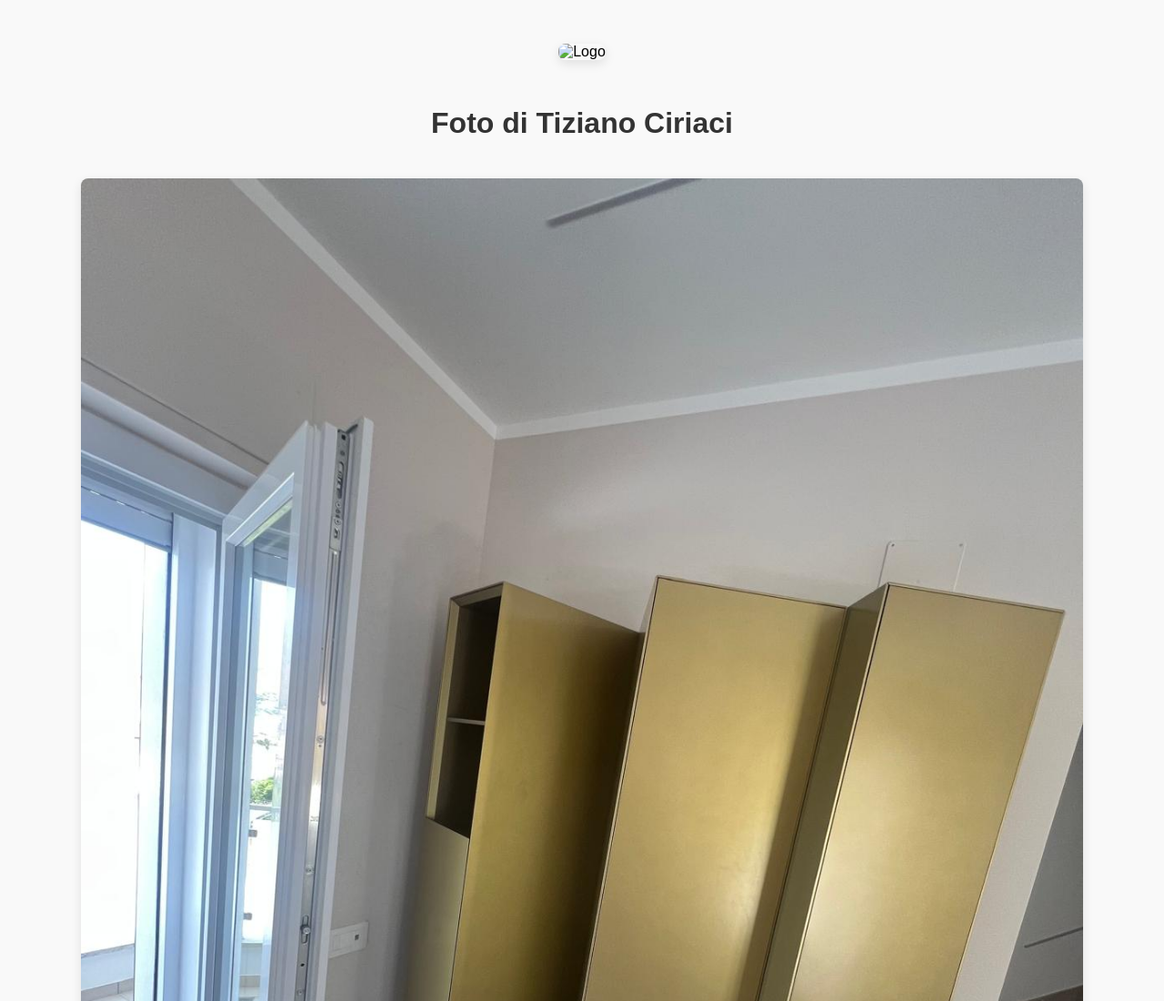
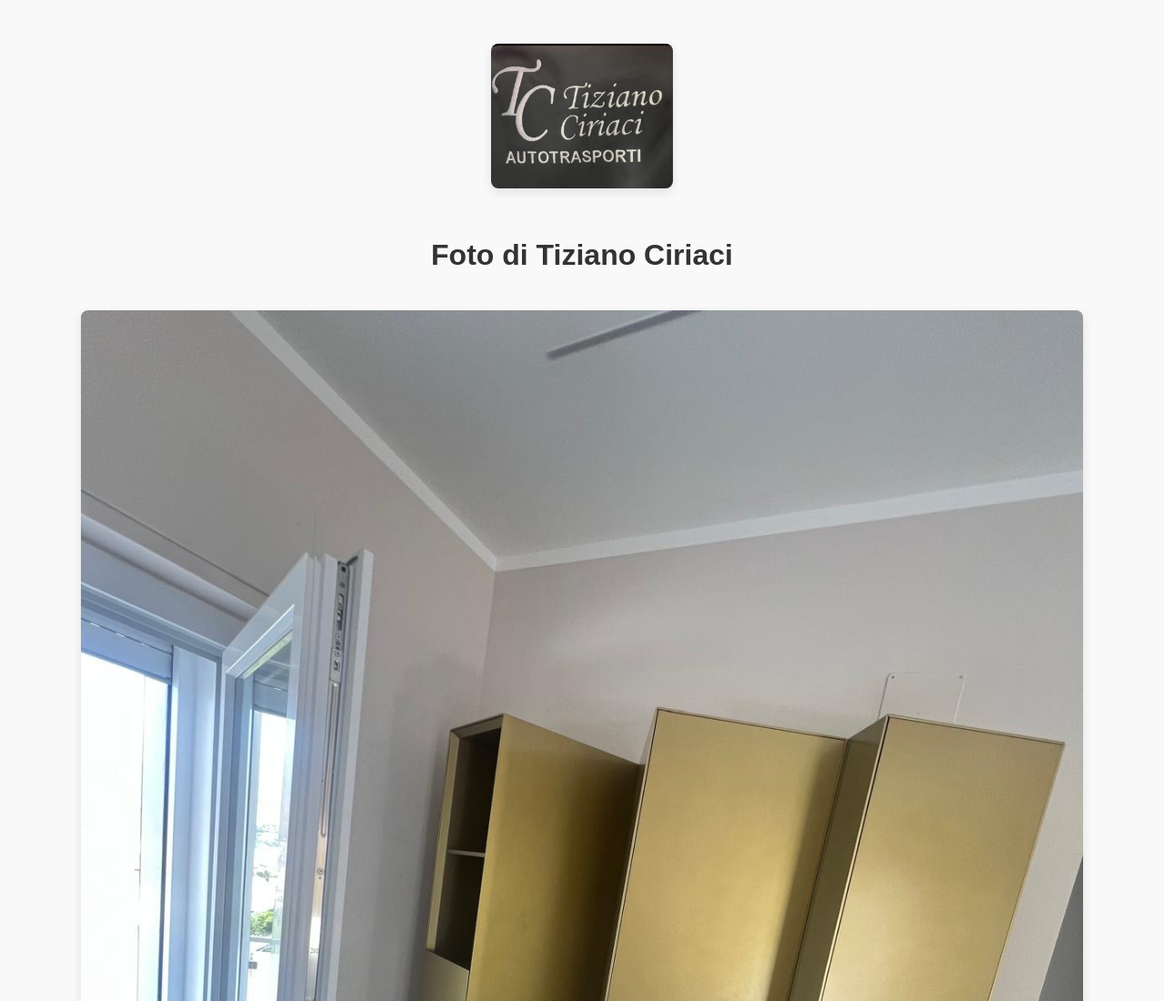
Before and after one commit to MarcoGiagnoli0303/Ciriaci, a plain HTML site: page index.html in a window 1280 px wide. Shown: the top 1100 px of the page at 91% size. Drawn offline with Linux system fonts and the light colour scheme.

Commit message:
Update index.html

```diff
--- a/index.html
+++ b/index.html
@@ -27,7 +27,7 @@
   </style>
 </head>
 <body>
-  <img src="logo.jpg" alt="Logo" class="logo">
+  <img src="logo.jpg.jfif" alt="Logo" class="logo">
   <h1>Foto di Tiziano Ciriaci</h1>
 
   <img src="Tiziano1.jpg.jfif" alt="Tiziano 1">
```
